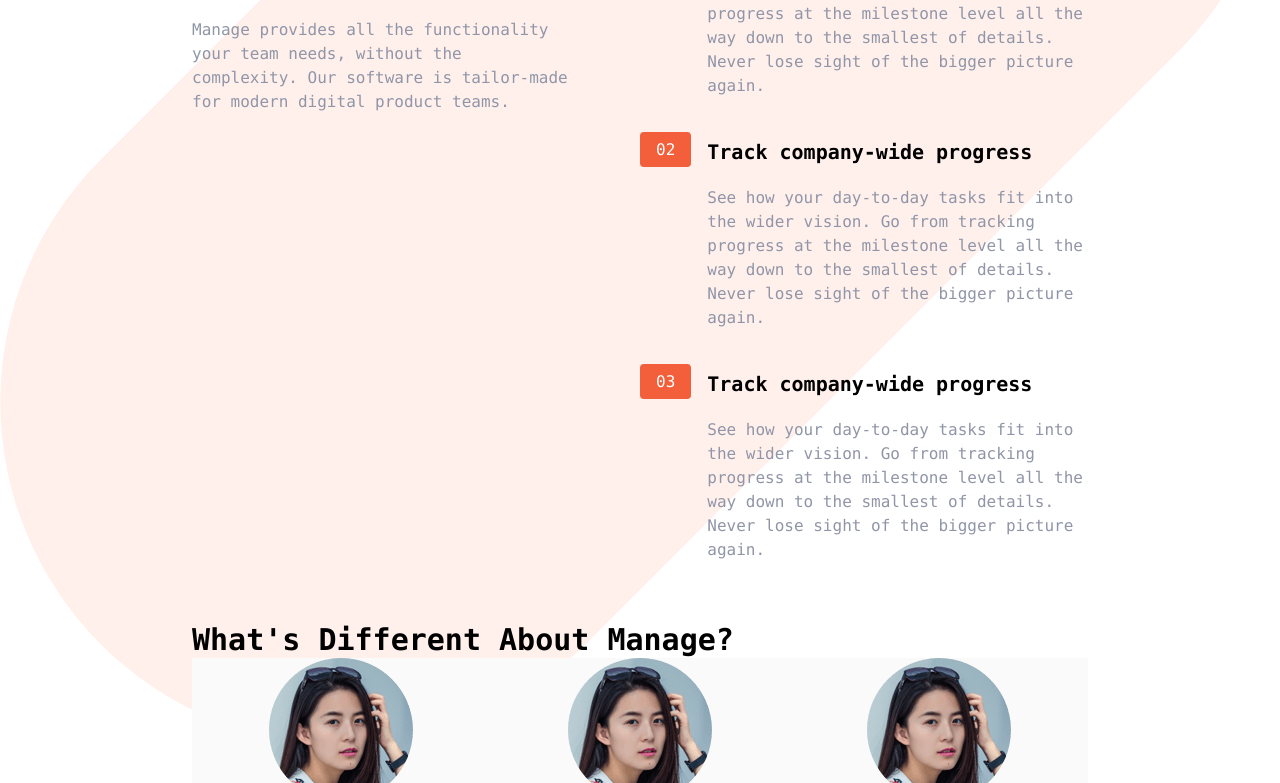
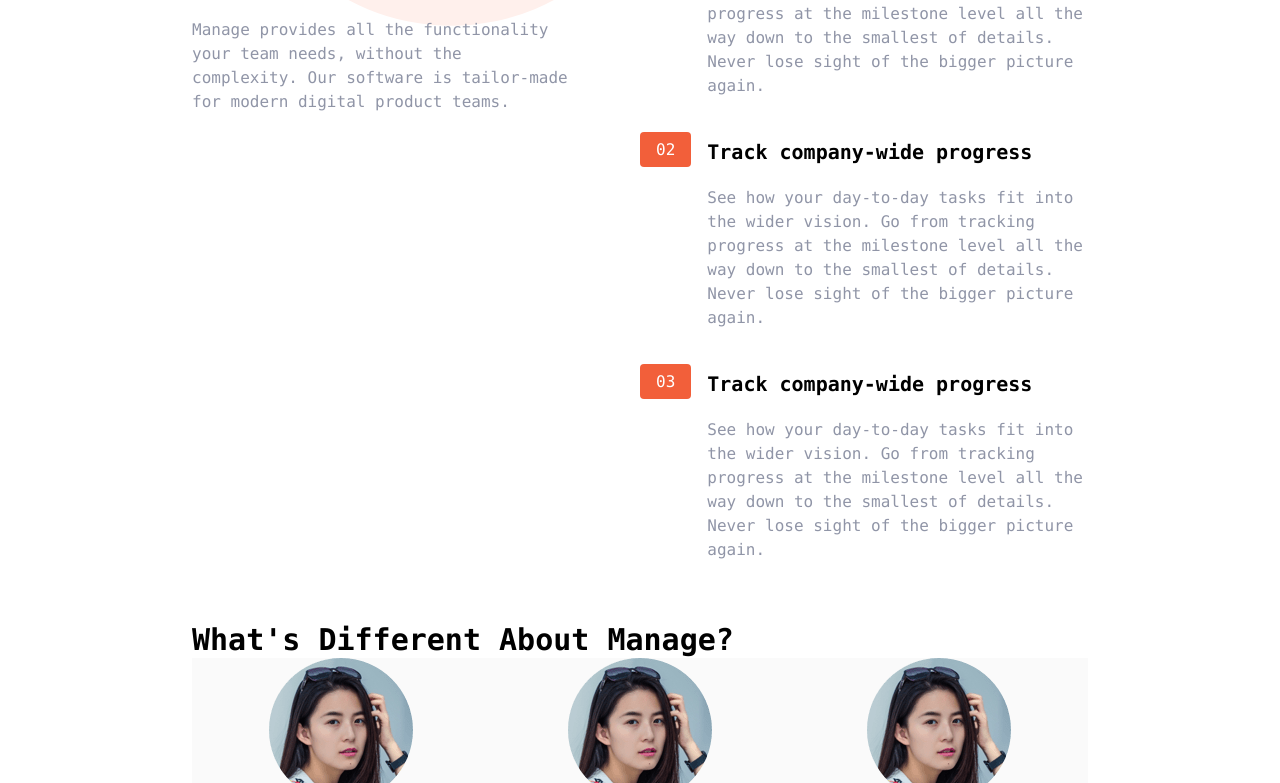
Before and after one commit to rafiulislamrana/manage, a website: page index.html in a window 1280 px wide. Shown: the part 788-1571 px from the top of the page. Drawn offline with Linux system fonts and the light colour scheme.

Commit message:
bg fixed

```diff
--- a/index.html
+++ b/index.html
@@ -8,7 +8,7 @@
     <link rel="stylesheet" href="dist/style.css">
     <link rel="stylesheet" href="dist/output.css">
 </head>
-<body class="m-0 p-0 font-mono px-[15%] bg-contain bg-center bg-no-repeat" style="background-image: url('img/bg-tablet-pattern.svg');">
+<body class="m-0 p-0 font-mono px-[15%] bg-auto bg-center bg-no-repeat !bg-top" style="background-image: url('img/bg-tablet-pattern.svg');">
     <header class="flex justify-between items-center py-8 bg-transparent">
         <div>
             <img class="cursor-pointer" src="img/logo.svg" alt="">
```
Also changed, not shown: dist/output.css.
